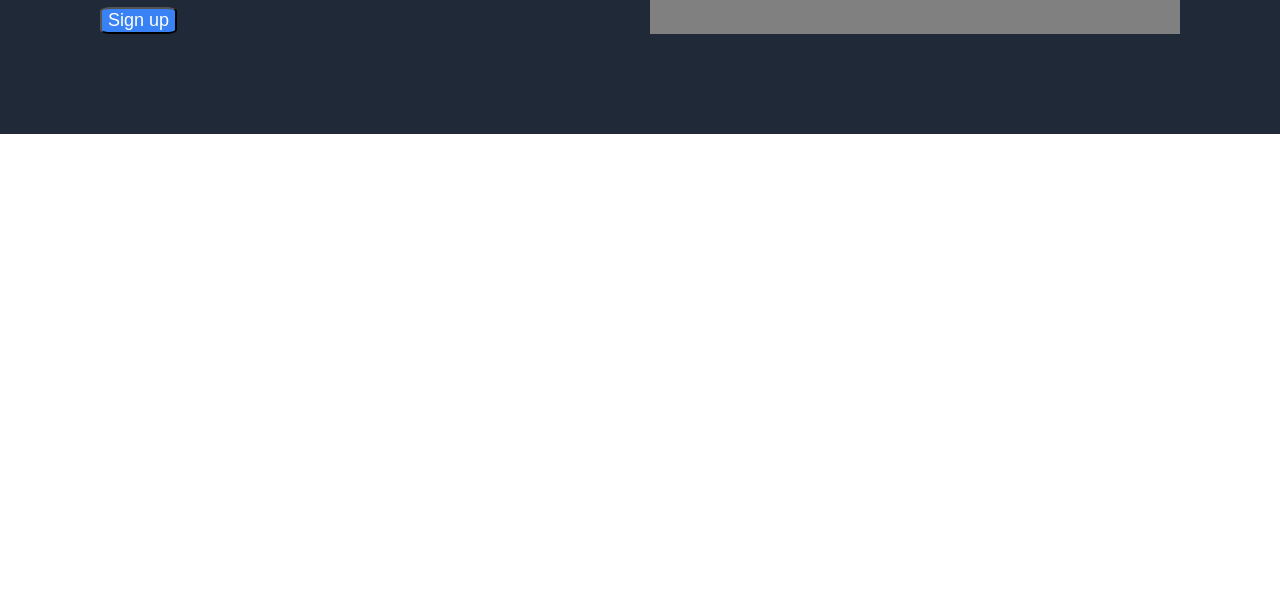
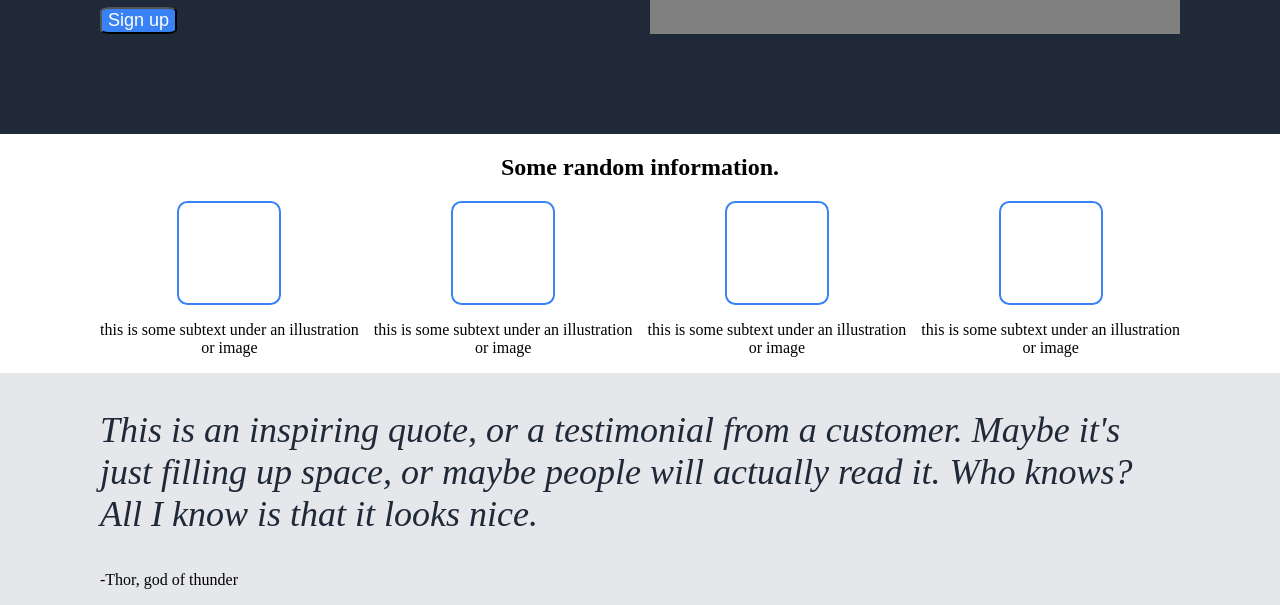
Before and after one commit to i1ravenov/landing-page, a plain HTML site: page index.html in a window 1280 px wide. Shown: the part 213-818 px from the top of the page. Drawn offline with Linux system fonts and the light colour scheme.

Commit message:
Add info and quote sections

```diff
--- a/index.html
+++ b/index.html
@@ -32,8 +32,50 @@
       </div>
 
       <div class="header-image">
-        <img src="./images/moon.jpg" alt="this is a placehoder for an image">
+        <img src="#" alt="this is a placehoder for an image">
       </div>
+    </div>
+  </div>
+
+  <div class="info">
+    <h2>Some random information.</h2>
+    <div class="cards">
+      <div class="card">
+        <div class="card-image"></div>
+        <p class="card-text">
+          this is some subtext under an illustration or image
+        </p>
+      </div>
+      <div class="card">
+        <div class="card-image"></div>
+        <p class="card-text">
+          this is some subtext under an illustration or image
+        </p>
+      </div>
+      <div class="card">
+        <div class="card-image"></div>
+        <p class="card-text">
+          this is some subtext under an illustration or image
+        </p>
+      </div>
+      <div class="card">
+        <div class="card-image"></div>
+        <p class="card-text">
+          this is some subtext under an illustration or image
+        </p>
+      </div>
+    </div>
+  </div>
+
+  <div class="quote-section">
+    <div class="quote">
+      <p class="quote-text">This is an inspiring quote, or a testimonial from
+        a customer. Maybe it's just filling up space, or maybe
+        people will actually read it. Who knows? All I know is that
+        it looks nice.
+      </p>
+      <p class="quote-author">-Thor, god of thunder</p>
+
     </div>
 
   </div>
--- a/style.css
+++ b/style.css
@@ -77,3 +77,44 @@ h1 {
 .sign-up-text {
   margin: 0;
 }
+
+.info, .quote-section {
+  display: flex;
+  flex-direction: column;
+  align-items: center;
+  padding-left: 100px;
+  padding-right: 100px;
+}
+
+.cards {
+  display: flex;
+  gap: 15px;
+  justify-content: center;
+}
+
+.card {
+  flex: 1 1 30px;
+}
+
+.card-image {
+  width: 100px;
+  height: 100px;
+  border: 2px #3882f6 solid;
+  border-radius: 10%;
+  margin: 0 auto;
+}
+
+.card-text {
+  text-align: center;
+}
+
+.quote-section {
+  background-color: #e5e7eb;
+}
+
+.quote-text {
+  font-size: 36px;
+  font-weight: lighter;
+  font-style: italic;
+  color: #1f2937;
+}
```
